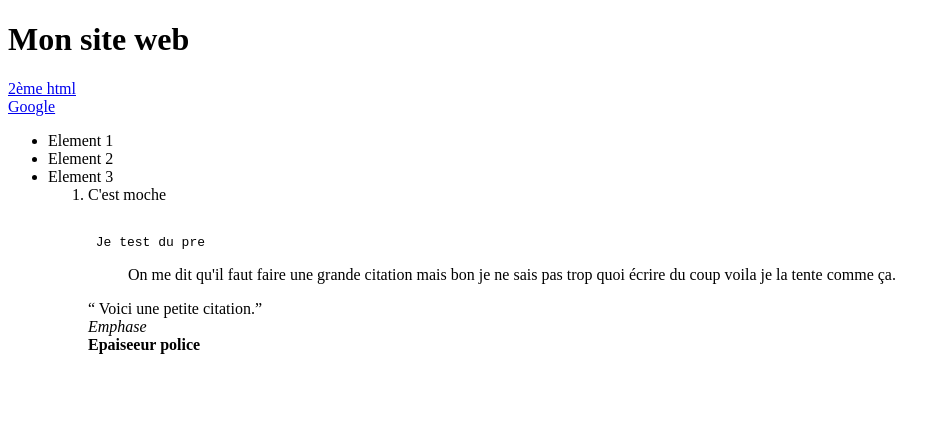
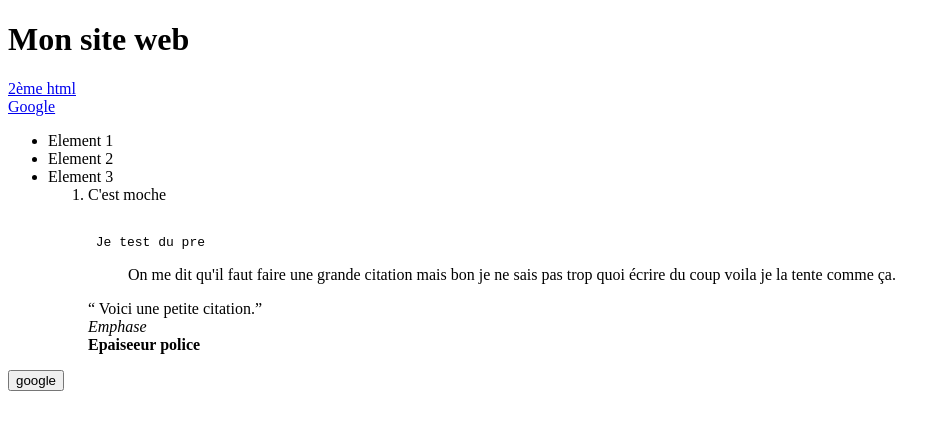
Before and after one commit to ArnaudT06/TestWeb, a plain HTML site: page index.htm in a window 1280 px wide. Shown: the whole page, without its empty margins (0-950 px from the left). Drawn offline with Linux system fonts and the light colour scheme.

Commit message:
modif bouton google

```diff
--- a/index.htm
+++ b/index.htm
@@ -30,5 +30,6 @@
 
             </ol>
         </ul>
+        <button type="button" id="Google" onclick="GetButton1()">google</button><br /><br />
     </body>
 </html>
```
